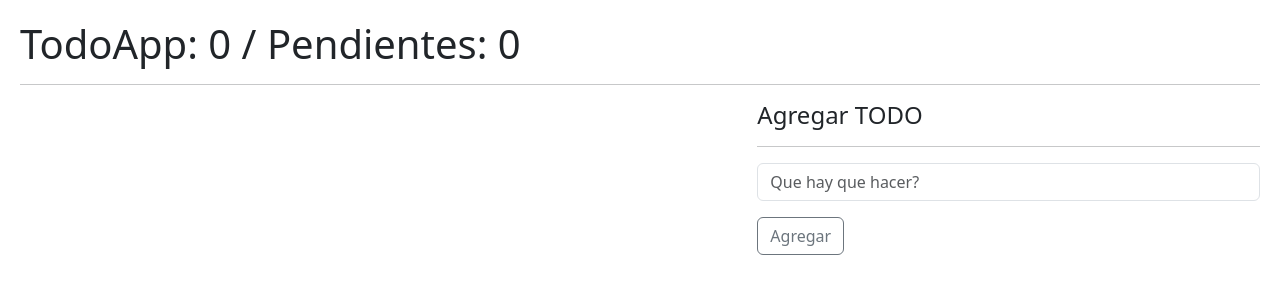
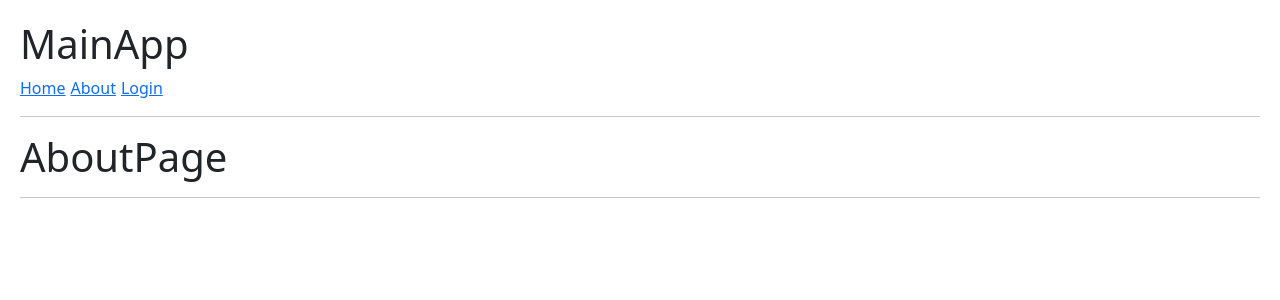
Before and after one commit to matisagardia/hookApp, a React (Vite) app: page /about in a window 1280 px wide. Shown: the top 300 px of the page. Built offline with nearby package versions, Linux system fonts and the light colour scheme.

Commit message:
React Router

```diff
--- a/package.json
+++ b/package.json
@@ -10,7 +10,8 @@
   },
   "dependencies": {
     "react": "^18.2.0",
-    "react-dom": "^18.2.0"
+    "react-dom": "^18.2.0",
+    "react-router-dom": "^6.6.2"
   },
   "devDependencies": {
     "@types/react": "^18.0.26",
--- /dev/null
+++ b/src/09-useContext/AboutPage.jsx
@@ -0,0 +1,14 @@
+import React from 'react'
+
+export const AboutPage = () => {
+
+
+
+  return (
+    <>
+        <h1>AboutPage</h1>
+        <hr />
+
+    </>
+  )
+}
--- /dev/null
+++ b/src/09-useContext/ErrorPage.jsx
@@ -0,0 +1,16 @@
+import { useRouteError } from "react-router-dom";
+
+export const ErrorPage = () => {
+  const error = useRouteError();
+  console.error(error);
+
+  return (
+    <div id="error-page">
+      <h1>Oops!</h1>
+      <p>Sorry, an unexpected error has occurred.</p>
+      <p>
+        <i>{error.statusText || error.message}</i>
+      </p>
+    </div>
+  );
+}
--- /dev/null
+++ b/src/09-useContext/HomePage.jsx
@@ -0,0 +1,15 @@
+
+
+export const HomePage = () => {
+
+
+
+  return (
+    <>
+        <h1>HomePage</h1>
+        <hr />
+
+
+    </>
+  )
+}
--- /dev/null
+++ b/src/09-useContext/LoginPage.jsx
@@ -0,0 +1,15 @@
+
+
+export const LoginPage = () => {
+
+
+
+  return (
+    <>
+        <h1>LoginPage</h1>
+        <hr />
+
+
+    </>
+  )
+}
--- /dev/null
+++ b/src/09-useContext/MainApp.jsx
@@ -0,0 +1,15 @@
+import { Link, Outlet } from "react-router-dom";
+import { Navbar } from "./Navbar";
+
+export const MainApp = () => {
+
+  return (
+    <>
+        <h1>MainApp</h1>
+        <Navbar />
+
+        <hr/>
+        <Outlet />
+    </>
+  )
+}
--- /dev/null
+++ b/src/09-useContext/Navbar.jsx
@@ -0,0 +1,11 @@
+import { Link } from "react-router-dom";
+
+export const Navbar = () => {
+  return (
+   <>
+    <Link to='home'>Home</Link>
+    <Link to='about'>About</Link>
+    <Link to='login'>Login</Link>
+    </>
+  )
+}
--- /dev/null
+++ b/src/09-useContext/Router.jsx
@@ -0,0 +1,32 @@
+import { createBrowserRouter } from "react-router-dom";
+import { AboutPage } from "./AboutPage";
+import { ErrorPage } from "./ErrorPage";
+import { HomePage } from "./HomePage";
+import { LoginPage } from "./LoginPage";
+import { MainApp } from "./MainApp";
+
+export const Router = () => {
+    const router = createBrowserRouter([
+        {
+            path: "/",
+            element: <MainApp />,
+            errorElement: <ErrorPage />,
+            children: [
+                {
+                    path: "home",
+                    element: <HomePage />,
+                },
+                {
+                    path: "login",
+                    element: <LoginPage />,
+                },
+                {
+                    path: "about",
+                    element: <AboutPage />,
+                },
+            ]
+        }
+    ]);
+
+  return router;
+}
--- a/src/index.css
+++ b/src/index.css
@@ -5,3 +5,7 @@ body {
 button {
   margin-right: 10px;
 }
+
+a {
+  margin-right: 5px;
+}
--- a/src/main.jsx
+++ b/src/main.jsx
@@ -1,12 +1,14 @@
 import React from 'react';
 import ReactDOM from 'react-dom/client';
-import { TodoApp } from './08-useReducer/TodoApp.jsx';
+import { RouterProvider } from "react-router-dom";
+import { Router } from "./09-useContext/Router";
 
 import './index.css'
 
+const router = Router();
 
 ReactDOM.createRoot(document.getElementById('root')).render(
-  // <React.StrictMode>
-    <TodoApp />
-  /* </React.StrictMode>, */
+  <React.StrictMode>
+    <RouterProvider router={router} />
+  </React.StrictMode>
 )
```
Also changed, not shown: 2 other files (tests, documents, lock files or other folders).
